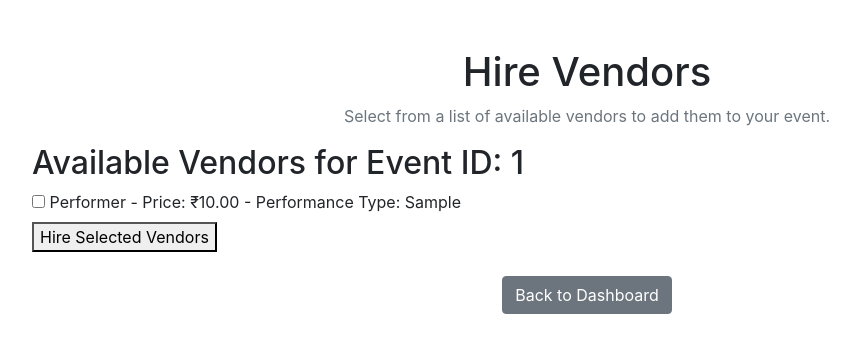
After one commit to glife/EventEase, a Flask app: page /hire_vendors/1 in a window 1280 px wide. The commit adds this page. Shown: the top 353 px of the page, without its empty margins (53-913 px from the left). Run offline with Flask 3, Linux system fonts and the light colour scheme; tables that the repository leaves empty hold one stand-in row (values such as "Sample post"); some libraries are stand-ins or nearby versions.

Commit message:
implemented a lot of stuff

```diff
--- a/main.py
+++ b/main.py
@@ -226,9 +226,11 @@ def vendor_dashboard():
     if current_user.UserType != 'Vendor':
         flash("Access denied. You are not a Vendor.", "danger")
         return redirect(url_for('index'))
-    # Fetch bookings or related information for the vendor
-    bookings = EventVendor.query.join(Event).filter(EventVendor.VendorID == current_user.UserID).all()
-    return render_template('vendor.html', bookings=bookings)
+
+    # Fetch bookings for the vendor
+    bookings = EventVendor.query.filter_by(VendorID=current_user.UserID).all()
+    booked_events = [Event.query.get(booking.EventID) for booking in bookings]
+    return render_template('vendor.html', bookings=booked_events)
 
 @app.route('/create_event', methods=['POST', 'GET'])
 @login_required
@@ -237,13 +239,21 @@ def create_event():
         flash("You need to be an organizer to create events.", "danger")
         return redirect(url_for('index'))
 
+    venues = Venue.query.all()  # Retrieve available venues
+
     if request.method == 'POST':
         name = request.form.get('name')
         type = request.form.get('type')
         location = request.form.get('location')
         event_date = request.form.get('date')
-        budget = request.form.get('budget')
+        budget = float(request.form.get('budget'))
         venue_id = request.form.get('venue_id')
+
+        # Retrieve the selected venue's price
+        venue = Venue.query.get(venue_id)
+        if venue and budget < venue.Price:
+            flash(f"Error: Budget must be at least ₹{venue.Price} for the selected venue.", "danger")
+            return render_template('create_event.html', venues=venues)
 
         new_event = Event(
             Name=name,
@@ -254,14 +264,66 @@ def create_event():
             VenueID=venue_id,
             OrganizerID=current_user.UserID
         )
+
         db.session.add(new_event)
         db.session.commit()
         flash("Event created successfully.", "success")
         return redirect(url_for('organizer_dashboard'))
 
-    # Fetching venues for the dropdown
-    venues = Venue.query.all()
     return render_template('create_event.html', venues=venues)
+
+from flask import flash, redirect, url_for, request, render_template
+
+@app.route('/hire_vendors/<int:event_id>', methods=['GET', 'POST'])
+def hire_vendors(event_id):
+    if request.method == 'POST':
+        # Get the selected vendor IDs from the form
+        selected_vendor_ids = request.form.getlist('vendor_ids')
+
+        # Update the BookingStatus of the selected vendors to 'Booked'
+        for vendor_id in selected_vendor_ids:
+            vendor = Vendor.query.filter_by(UserID=vendor_id).first()
+            if vendor:
+                vendor.BookingStatus = 'Booked'  # Change status
+                db.session.commit()  # Commit the changes to the database
+
+        # Flash success message
+        flash("Vendors Hired!", "success")
+
+        # Redirect to the organizer dashboard or another page
+        return redirect(url_for('organizer_dashboard'))  # Adjust as needed
+
+    # Query to get vendors with their specific types
+    vendors = db.session.query(Vendor).all()  # Adjust as needed to filter by event_id
+
+    # Create a list to hold the vendor data with their specific attributes
+    vendor_list = []
+    for vendor in vendors:
+        vendor_data = {
+            'UserID': vendor.UserID,
+            'BookingStatus': vendor.BookingStatus,
+            'VendorType': vendor.VendorType,
+            'PricePerHour': vendor.PricePerHour
+        }
+
+        # Retrieve specific attributes based on vendor type
+        if vendor.VendorType == 'performer':
+            performer = db.session.query(Performer).filter_by(VendorID=vendor.UserID).first()
+            if performer:
+                vendor_data['PerformanceType'] = performer.PerformanceType
+        elif vendor.VendorType == 'caterer':
+            caterer = db.session.query(Caterer).filter_by(VendorID=vendor.UserID).first()
+            if caterer:
+                vendor_data['CuisineType'] = caterer.CuisineType
+        elif vendor.VendorType == 'decorator':
+            decorator = db.session.query(Decorator).filter_by(VendorID=vendor.UserID).first()
+            if decorator:
+                vendor_data['DecorationStyle'] = decorator.DecorationStyle
+
+        vendor_list.append(vendor_data)
+
+    return render_template('hire_vendors.html', vendors=vendor_list, event_id=event_id)
+
 
 @app.route('/my_bookings', methods=['GET'])
 @login_required
--- /dev/null
+++ b/templates/hire_vendors.html
@@ -0,0 +1,55 @@
+<!DOCTYPE html>
+<html lang="en">
+<head>
+    <meta charset="UTF-8">
+    <meta name="viewport" content="width=device-width, initial-scale=1.0">
+    <title>EventEase - Hire Vendors</title>
+    <link rel="stylesheet" href="https://stackpath.bootstrapcdn.com/bootstrap/4.5.2/css/bootstrap.min.css">
+    <style>
+        .vendor-card {
+            box-shadow: 0px 8px 20px rgba(0, 0, 0, 0.1);
+            transition: all 0.3s ease;
+        }
+        .vendor-card:hover {
+            transform: translateY(-5px);
+            box-shadow: 0px 12px 25px rgba(0, 0, 0, 0.15);
+        }
+    </style>
+</head>
+<body>
+    <div class="container mt-5">
+        <h1 class="text-center">Hire Vendors</h1>
+        <p class="text-center text-muted">Select from a list of available vendors to add them to your event.</p>
+        <h2>Available Vendors for Event ID: {{ event_id }}</h2>
+        {% if vendors %}
+            <form method="POST">
+                {% for vendor in vendors %}
+                    <div>
+                        <input type="checkbox" name="vendor_ids" value="{{ vendor.UserID }}">
+                        <label>
+                            {{ vendor.VendorType.capitalize() }} - Price: ₹{{ vendor.PricePerHour }}
+                            {% if vendor.VendorType == 'performer' %}
+                                - Performance Type: {{ vendor.PerformanceType }}
+                            {% elif vendor.VendorType == 'caterer' %}
+                                - Cuisine Type: {{ vendor.CuisineType }}
+                            {% elif vendor.VendorType == 'decorator' %}
+                                - Decoration Style: {{ vendor.DecorationStyle }}
+                            {% endif %}
+                        </label>
+                    </div>
+                {% endfor %}
+                <button type="submit">Hire Selected Vendors</button>
+            </form>
+        {% else %}
+            <p>No available vendors for this event type.</p>
+        {% endif %}
+
+        <div class="text-center mt-4">
+            <a href="{{ url_for('organizer_dashboard') }}" class="btn btn-secondary">Back to Dashboard</a>
+        </div>
+    </div>
+
+    <script src="https://code.jquery.com/jquery-3.5.1.slim.min.js"></script>
+    <script src="https://stackpath.bootstrapcdn.com/bootstrap/4.5.2/js/bootstrap.min.js"></script>
+</body>
+</html>
```
Also changed, not shown: templates/create_event.html (+10 -0 lines), templates/organizer.html (+21 -37 lines).
